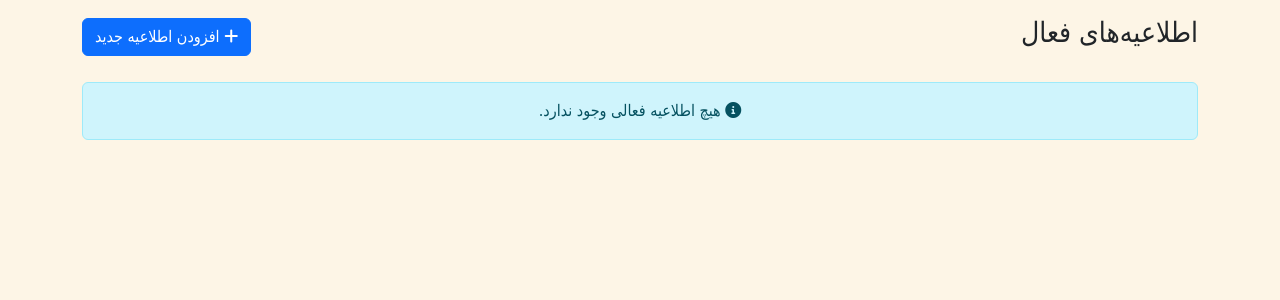
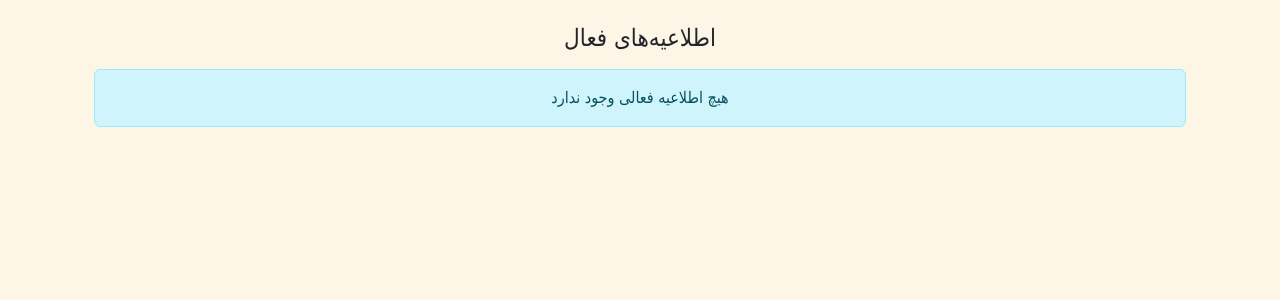
Before and after one commit to irancell939-dotcom/flask-notification-app, a Flask app: page / in a window 1280 px wide. Shown: the part 56-356 px from the top of the page. Run offline with Flask 3, Linux system fonts and the light colour scheme; a user stored in the database is signed in; data that the repository does not hold is empty; some libraries are stand-ins or nearby versions.

Commit message:
Update index.html

```diff
--- a/templates/index.html
+++ b/templates/index.html
@@ -1,35 +1,57 @@
 {% extends "base.html" %}
+
 {% block title %}صفحه اصلی{% endblock %}
+
 {% block content %}
-<div class="d-flex justify-content-between align-items-center mb-4">
-    <h3>اطلاعیه‌های فعال</h3>
-    {% if current_user.is_admin or current_user.can_add_notification %}
-    <a href="{{ url_for('add_item') }}" class="btn btn-primary">
-        <i class="fas fa-plus"></i> افزودن اطلاعیه جدید
-    </a>
-    {% endif %}
-</div>
+<div class="container mt-4">
+    <h4 class="mb-3 text-center">اطلاعیه‌های فعال</h4>
 
     {% if notifications %}
         <div class="row">
             {% for notification in notifications %}
-        <div class="col-md-6 mb-4">
-            <div class="card shadow-sm {% if notification.is_important %}border-danger border-2{% endif %}">
+            <div class="col-md-6 col-lg-4 mb-3">
+                <div class="card h-100 shadow-sm border-0">
                     <div class="card-body">
-                    <h5 class="card-title">
+                        <div class="d-flex justify-content-between align-items-start">
+                            <h5 class="card-title mb-0">
+                                <a href="{{ url_for('view_item', item_id=notification.id) }}" class="text-decoration-none text-dark">
                                     {% if notification.is_important %}
-                        <span class="badge bg-danger ms-2">مهم</span>
+                                    <span class="badge bg-danger me-2">مهم</span>
                                     {% endif %}
                                     {{ notification.title }}
+                                </a>
                             </h5>
-                    <p class="card-text">{{ notification.description[:150] }}{% if notification.description|length > 150 %}...{% endif %}</p>
-                    <div class="d-flex justify-content-between align-items-center">
+
+                            <!-- دکمه‌های مدیریتی فقط برای مدیر -->
+                            {% if current_user.is_admin %}
+                            <div class="dropdown">
+                                <button class="btn btn-link btn-sm text-muted" type="button" data-bs-toggle="dropdown">
+                                    <i class="fas fa-ellipsis-v"></i>
+                                </button>
+                                <ul class="dropdown-menu dropdown-menu-end">
+                                    <li><a class="dropdown-item" href="{{ url_for('edit_item', item_id=notification.id) }}">ویرایش</a></li>
+                                    <li><a class="dropdown-item" href="{{ url_for('toggle_important', item_id=notification.id) }}">
+                                        {% if notification.is_important %} خارج از حالت مهم {% else %} علامت‌گذاری به عنوان مهم {% endif %}
+                                    </a></li>
+                                    <li><hr class="dropdown-divider"></li>
+                                    <li><a class="dropdown-item text-danger" href="{{ url_for('archive_item', item_id=notification.id) }}">بایگانی</a></li>
+                                    <li><a class="dropdown-item text-danger" href="{{ url_for('delete_item', item_id=notification.id) }}" onclick="return confirm('آیا از حذف این مورد اطمینان دارید؟')">حذف</a></li>
+                                </ul>
+                            </div>
+                            {% endif %}
+                        </div>
+
+                        <div class="mt-2 text-end">
                             <small class="text-muted">
-                            انقضا: {{ notification.get_shamsi_expiry() }}
+                                {% set days_left = (notification.expiry_date - datetime.now().date()).days %}
+                                {% if days_left > 0 %}
+                                    <span class="badge bg-success">{{ days_left }} روز مانده</span>
+                                {% elif days_left == 0 %}
+                                    <span class="badge bg-warning text-dark">امروز آخرین روز است</span>
+                                {% else %}
+                                    <span class="badge bg-secondary">منقضی شده</span>
+                                {% endif %}
                             </small>
-                        <a href="{{ url_for('view_item', item_id=notification.id) }}" class="btn btn-sm btn-outline-primary">
-                            مشاهده جزئیات
-                        </a>
                         </div>
                     </div>
                 </div>
@@ -38,7 +60,8 @@
         </div>
     {% else %}
         <div class="alert alert-info text-center">
-        <i class="fas fa-info-circle"></i> هیچ اطلاعیه فعالی وجود ندارد.
+            هیچ اطلاعیه فعالی وجود ندارد
         </div>
     {% endif %}
+</div>
 {% endblock %}
```
Lines whose indentation alone changed are shown as unchanged.
